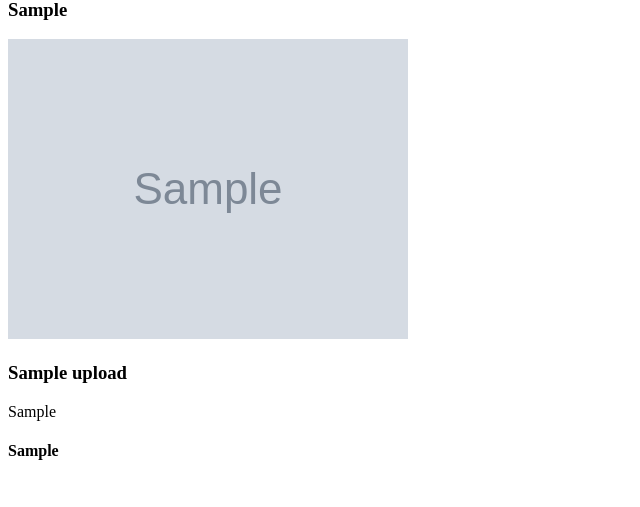
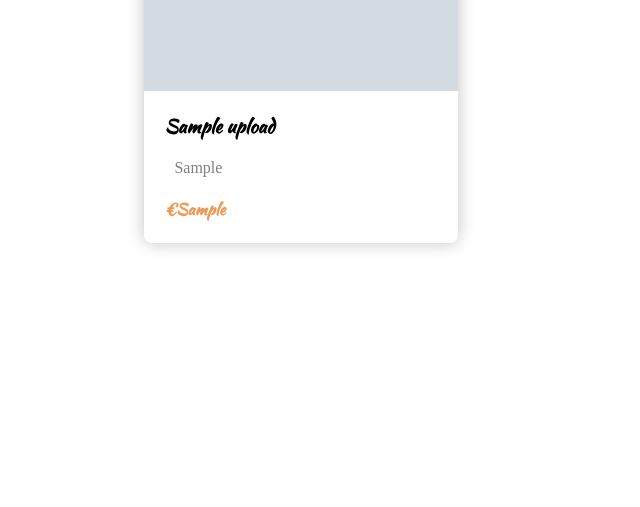
Before and after one commit to StevevnDonk/Mees-Catering-SD-Project-Afstudeerfase-2023, a PHP site: page / in a window 1280 px wide. Shown: the part 340-847 px from the top of the page, without its empty margins (0-640 px from the left). After the commit the page ends 590 px from the top, so only its background shows below. Run offline with PHP 8.4, Linux system fonts and the light colour scheme; tables that the repository leaves empty or names only in its code hold one stand-in row (values such as "Sample post"); grey boxes marked "Sample" are stand-in pictures; data that the repository does not hold is empty.

Commit message:
Menukaart is voorzien van style v1
Bij deze push ik de aangepaste style.css voor het design van de menukaart. Ook zit in de map img het logo van Mees erbij.

```diff
--- a/css/style.css
+++ b/css/style.css
@@ -117,3 +144,74 @@
         padding: 20px; /* Voeg wat ruimte toe rondom de tekst op mobiele apparaten */
     }
 }
+
+
+/************************************ MENUKAART ************************************/
+
+/* Flexbox container voor rijen van drie gegevenssets */
+.flex-container {
+    display: flex;
+    flex-wrap: wrap;
+    width: 80%;
+    margin: 0 auto;
+}
+
+/* Flexbox item voor elke gegevensset */
+.flex-item {
+    margin: 10px;
+    box-shadow: 0px 0px 17px 0px rgba(0,0,0,0.24); /* Schaduw toevoegen aan de items */
+    border-radius: 8px; /* Afgeronde hoeken */
+}
+
+/* Media query voor schermen met een minimale breedte van 900px */
+@media only screen and (min-width: 900px) {
+    .flex-item {
+        flex: 0 0 calc(31%); /* Verdeel de items in drie kolommen */
+    }
+}
+
+/* Media query voor schermen met een maximale breedte van 900px */
+@media only screen and (max-width: 900px) {
+    .categorie {
+        margin-left: 25px !important; /* Aanpassing van de marge voor categorieën op kleinere schermen */
+    }
+}
+
+/* Stijlen voor specifieke elementen */
+.flex-item img {
+    border-top-left-radius: 8px;
+    border-top-right-radius: 8px;
+    max-width: 100%;
+}
+
+.categorie, .naam, .prijs {
+    font-family: 'Kaushan Script', cursive;
+}
+
+.naam {
+    text-align: left;
+}
+
+.prijs {
+    color: #EE9955;
+}
+
+/* Prijsnotatie */
+.prijs::before {
+  content: '€';
+}
+
+.beschrijving {
+    color: #7F7F7F;
+    padding: 0 10px;
+}
+
+.product-info {
+  padding: 0 20px;
+}
+
+.categorie {
+    margin-left: 110px;
+    margin-bottom: -40px;
+    font-size: 40px;
+}
```
Also changed, not shown: other parts of css/style.css (+34 -7 lines), img/mees-logo.png (added). Lines whose indentation alone changed are shown as unchanged.
